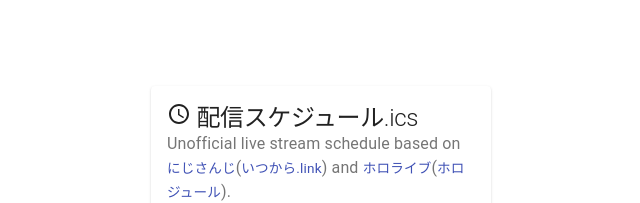
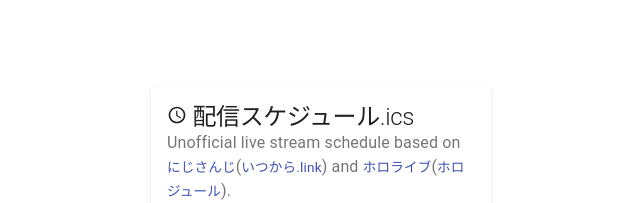
Before and after one commit to k0sukey/itsukara, a Next.js app: page / in a window 1280 px wide. Shown: the top 203 px of the page, without its empty margins (319-959 px from the left). Built offline with nearby package versions, Linux system fonts and the light colour scheme; no server answers.

Commit message:
fix icon size

```diff
--- a/pages/index.tsx
+++ b/pages/index.tsx
@@ -86,7 +86,7 @@
                     color="textPrimary"
                     style={{ fontSize: '1.5rem' }}
                   >
-                    <ScheduleIcon fontSize="default" /> 配信スケジュール.ics
+                    <ScheduleIcon fontSize="small" /> 配信スケジュール.ics
                   </Typography>
                 }
                 subheader={
```
